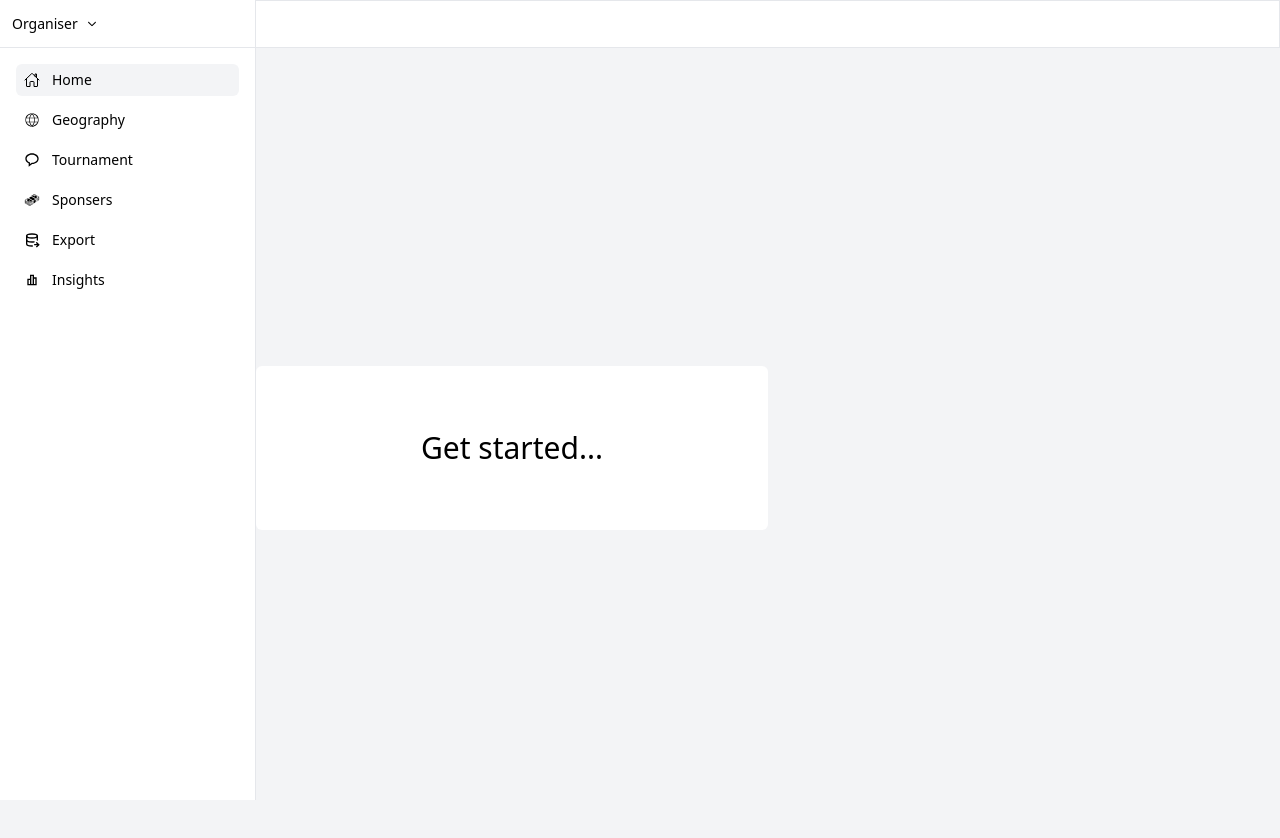
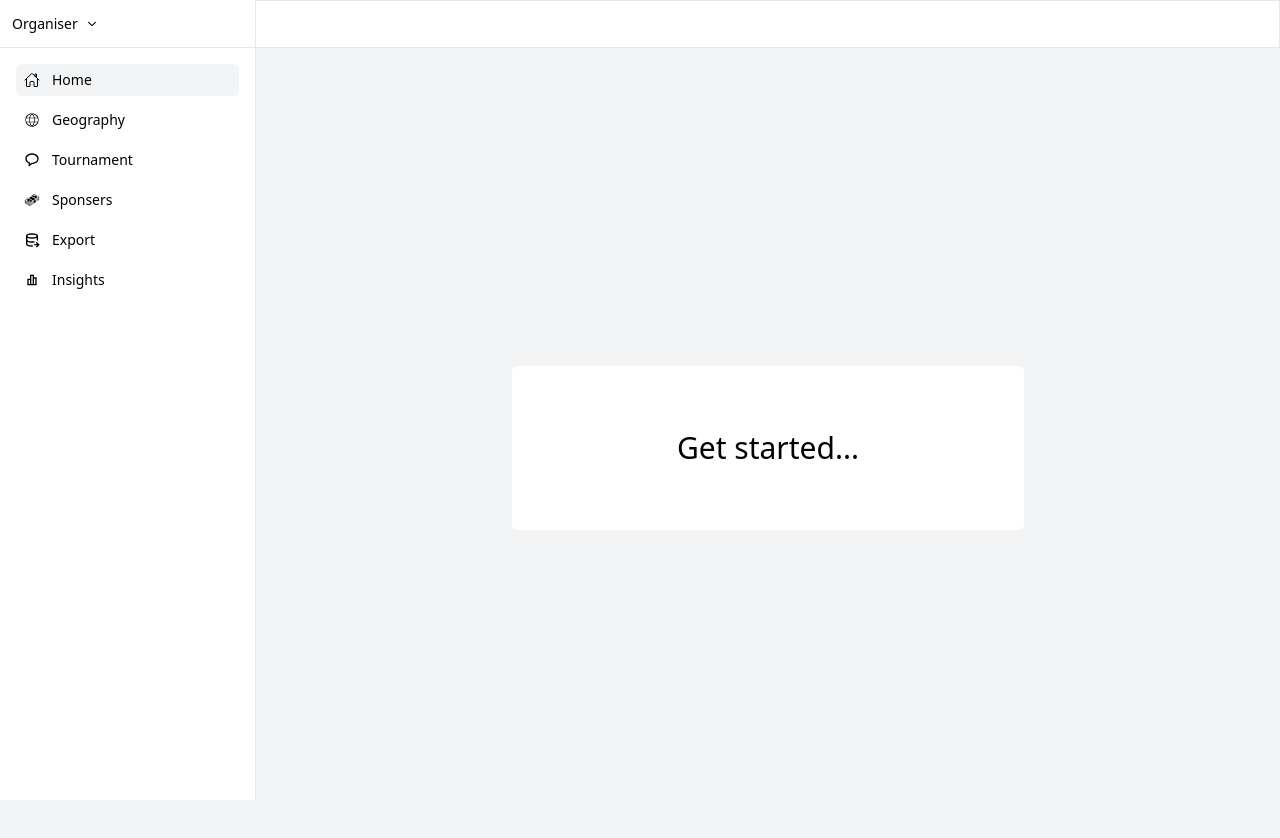
Before and after one commit to dev-dataActions/helpdesk-playground, a Next.js app: page / in a window 1280 px wide. Shown: the top 838 px of the page. Built offline with nearby package versions, Linux system fonts and the light colour scheme.

Commit message:
minor changes

```diff
--- a/src/pages/index.tsx
+++ b/src/pages/index.tsx
@@ -1,6 +1,6 @@
 const AnalyticsPage = () => {
   return (
-    <div className="h-screen w-full flex justify-between items-center">
+    <div className="h-screen w-full flex justify-center items-center">
       <div className="p-16 rounded-md bg-white w-[50%] text-center">
         <p className="text-3xl font-medium">Get started...</p>
       </div>
```
